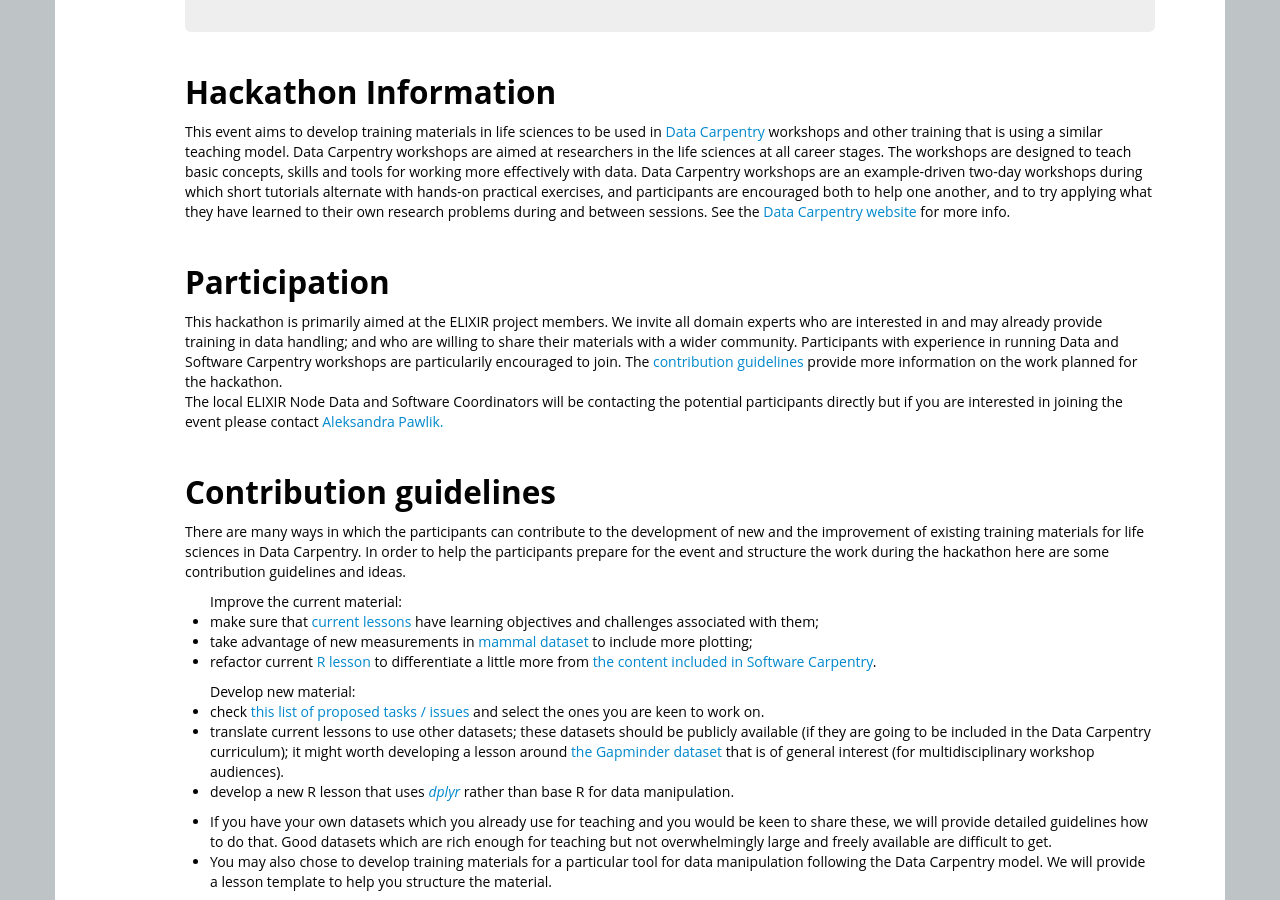
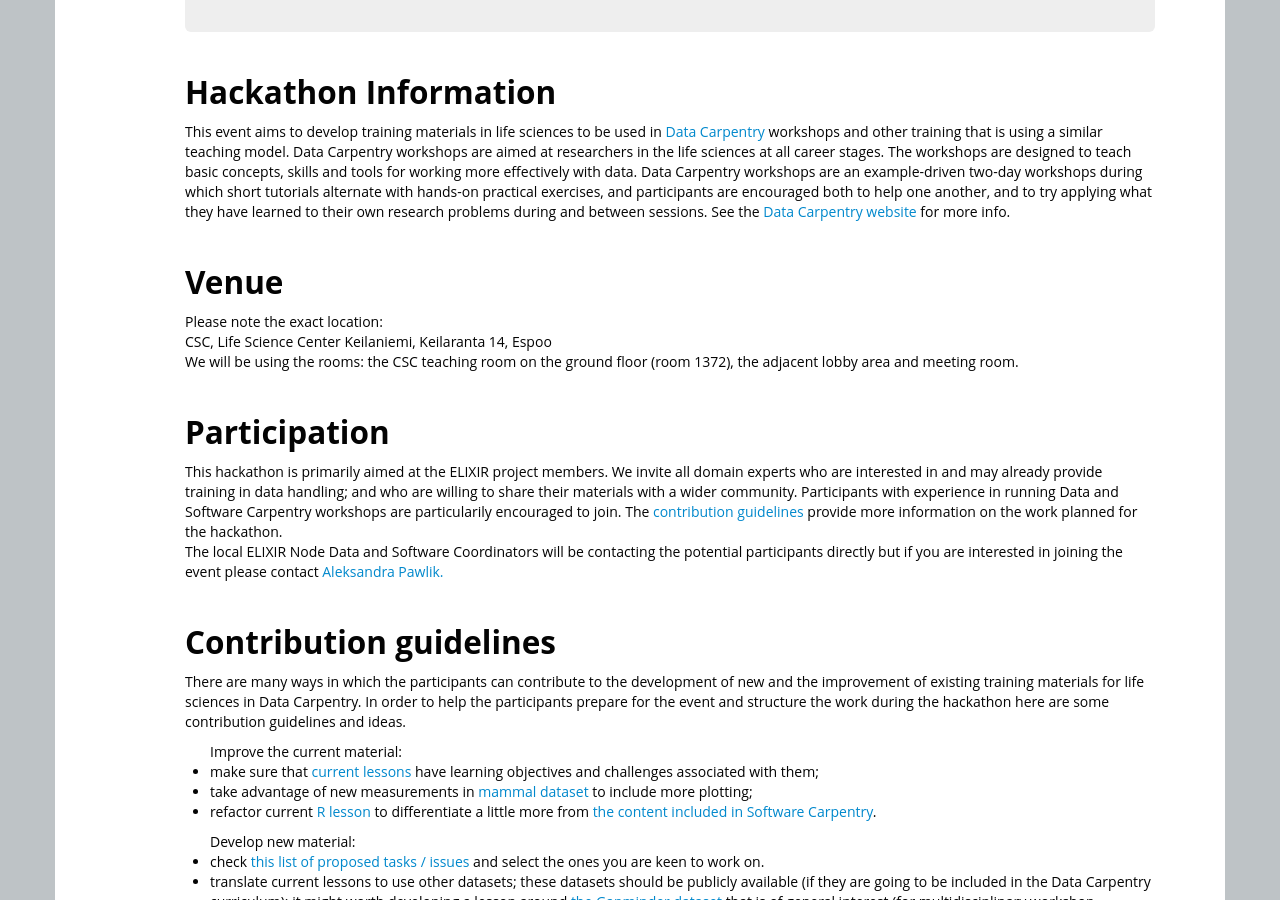
Before and after one commit to data-lessons/2015-03-16-elixir-sprint, a Jekyll site: the page built from index.html, in a window 1280 px wide and 900 px high, scrolled down 509 px. Built offline with Jekyll 4.4.1, drawn with Linux system fonts in a browser that asks for light colours; nearby versions of some CDN libraries; library files that are not in the unit come from our copies.

Commit message:
Added venue

```diff
--- a/index.html
+++ b/index.html
@@ -25,11 +25,6 @@
 -->
 
 
-{% if page.eventbrite %}
-<iframe
-  src="//www.eventbrite.com/tickets-external?eid={{page.eventbrite}}&ref=etckt" frameborder="0" width="100%" height="206px" scrolling="auto"></iframe>
-{% endif %}
-
 
 <h2>Hackathon Information</h2>
 <p>
@@ -41,6 +36,15 @@
   during which short tutorials alternate with hands-on practical exercises, and participants are encouraged
   both to help one another, and to try applying what they have learned to their own research problems during
   and between sessions. See the  <a href="http://datacarpentry.org/">Data Carpentry website</a> for more info. <br/></p>
+
+
+<h2> Venue</h2>
+<div>
+  Please note the exact location: <br/>
+  CSC,   Life Science Center Keilaniemi, Keilaranta 14, Espoo <br/>
+  We will be using the rooms: the CSC teaching room on the ground floor (room 1372), the adjacent lobby area and meeting room.
+</div>
+
 
 
 <h2>Participation</h2>
```
